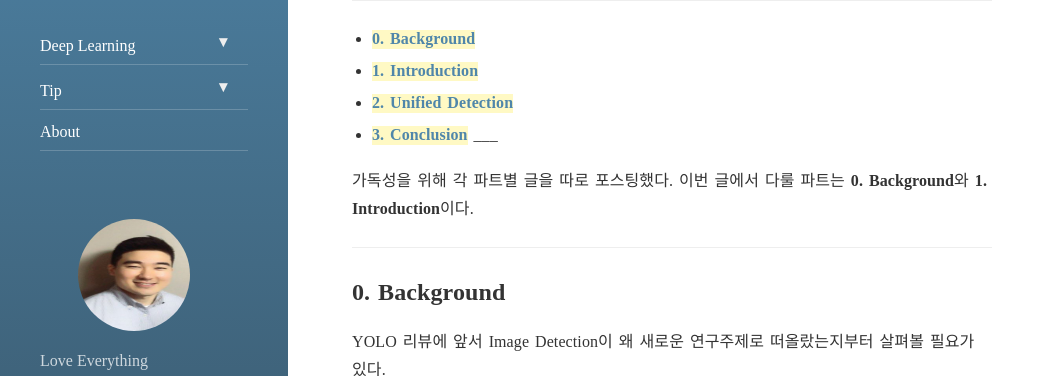
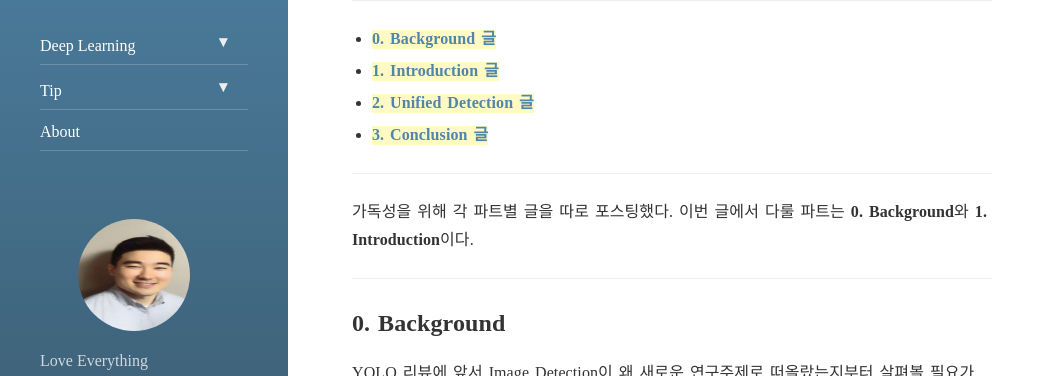
Before and after one commit to Taeu/taeu.github.io, a Jekyll site: the page built from _posts/2018-10-10-deeplearning-paper-yolo1-01.md, in a window 1280 px wide and 900 px high, scrolled down 1249 px, cut to the strip 230-606 px from the top of the window. Shown: the whole strip, without its empty margins (0-1055 px from the left). Built offline with Jekyll 4.4.1, drawn with Linux system fonts in a browser that asks for light colours; nearby versions of some CDN libraries.

Commit message:
yolo v1 - 01

```diff
--- a/_posts/2018-10-10-deeplearning-paper-yolo1-01.md
+++ b/_posts/2018-10-10-deeplearning-paper-yolo1-01.md
@@ -16,10 +16,12 @@
 ![2](https://user-images.githubusercontent.com/24144491/46718831-6cb1da80-cca7-11e8-866b-56e8fb3fac13.png)
 
 ___
-- **[0. Background]()**
-- **[1. Introduction]()**
-- **[2. Unified Detection]()**
-- **[3. Conclusion]()**
+- **[0. Background 글](https://taeu.github.io/paper/2018/10/10/deeplearning-paper-yolo1-01/)**
+- **[1. Introduction 글](https://taeu.github.io/paper/2018/10/10/deeplearning-paper-yolo1-01/)**
+- **[2. Unified Detection 글](https://taeu.github.io/paper/2018/10/10/deeplearning-paper-yolo1-02/)**
+- **[3. Conclusion 글](https://taeu.github.io/paper/2018/10/10/deeplearning-paper-yolo1-03/)**
+
+
 ___
 
 
```
